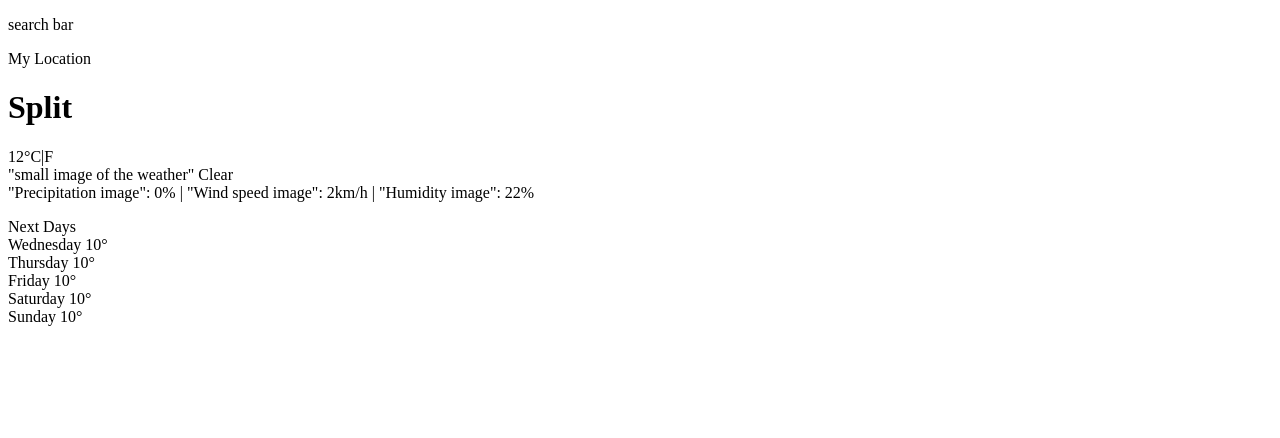
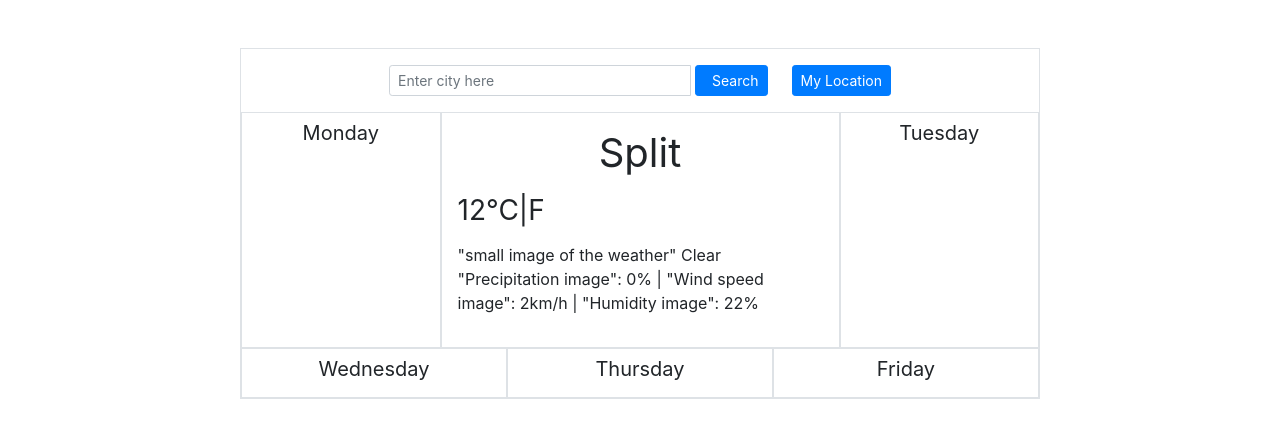
Before and after one commit to marinaban/weather-app-take-two, a plain HTML site: page index.html in a window 1280 px wide. Drawn offline with nearby package versions, Linux system fonts and the light colour scheme.

Commit message:
created the outline
Organized bootstrap grid elements,
the search bar

```diff
--- a/index.html
+++ b/index.html
@@ -4,24 +4,59 @@
     <meta charset="UTF-8" />
     <meta http-equiv="X-UA-Compatible" content="IE=edge" />
     <meta name="viewport" content="width=device-width, initial-scale=1.0" />
-    <title>Document</title>
+    <link
+      rel="stylesheet"
+      href="https://cdn.jsdelivr.net/npm/bootstrap@4.0.0/dist/css/bootstrap.min.css"
+      integrity="sha384-Gn5384xqQ1aoWXA+058RXPxPg6fy4IWvTNh0E263XmFcJlSAwiGgFAW/dAiS6JXm"
+      crossorigin="anonymous"
+    />
+    <link rel="stylesheet" href="src/style.css" />
+    <title>Weather App</title>
   </head>
   <body>
-    <p>search bar
-    <div class="btn btn-primary">My Location</div>
-    <h1>Split</h1>
-    <p>
-      12°C|F <br />
-      "small image of the weather" Clear <br />
-      "Precipitation image": 0% | "Wind speed image": 2km/h | "Humidity image": 22% <br /> </p>
-      <p>
-      Next Days<br />
-      Wednesday 10°<br />
-      Thursday 10°<br />
-      Friday 10°<br />
-      Saturday 10°<br />
-      Sunday 10°<br />
-    </p>
-  </p>
+    <div class="container mt-5 border">
+      <!--search bar-->
+      <div class="row justify-content-center">
+        <div class="col-8 my-3">
+          <form class="input-group">
+            <input
+              type="text"
+              class="form-control form-control-sm"
+              placeholder="Enter city here"
+            />
+            <button type="submit" class="btn btn-primary btn-sm ml-1">
+              <i class="bi bi-search mpl-2 pr-2"></i> Search
+            </button>
+            <button
+              type="submit"
+              class="btn btn-primary btn-sm ml-4"
+              id="current-location"
+            >
+              <i class="bi bi-search"></i>My Location
+            </button>
+          </form>
+        </div>
+      </div>
+      <!-- second row-->
+      <div class="row">
+        <div class="col-3 border days-columns p-2"><h5>Monday</h5></div>
+        <div class="col-6 p-3 border">
+          <h1>Split</h1>
+          <h3>12°C|F</h3>
+          <p>
+            "small image of the weather" Clear <br />
+            "Precipitation image": 0% | "Wind speed image": 2km/h | "Humidity
+            image": 22% <br />
+          </p>
+        </div>
+        <div class="col-3 border days-columns p-2"><h5>Tuesday</h5></div>
+      </div>
+      <!--third row-->
+      <div class="row">
+        <div class="col-4 border days-columns p-2"><h5>Wednesday</h5></div>
+        <div class="col-4 border days-columns p-2"><h5>Thursday</h5></div>
+        <div class="col-4 border days-columns p-2"><h5>Friday</h5></div>
+      </div>
+    </div>
   </body>
 </html>
--- a/src/style.css
+++ b/src/style.css
@@ -0,0 +1,12 @@
+h1,
+h5 {
+  text-align: center;
+  font-weight: 400;
+}
+h3 {
+  line-height: 50px;
+  font-weight: 400;
+}
+.container {
+  max-width: 800px;
+}
```
